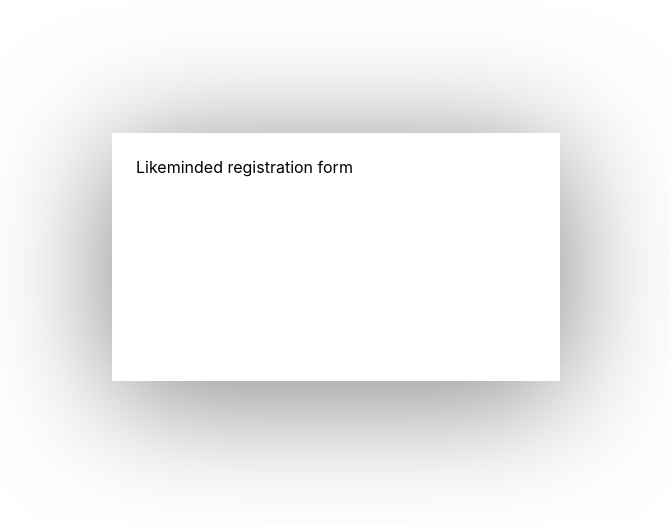
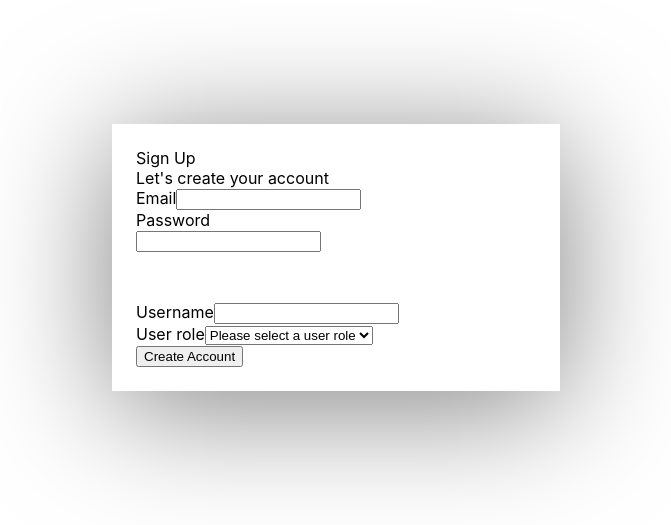
Before and after one commit to webliz/likeminded, a React (Create React App) app: page / in a window 1280 px wide. Shown: the part 143-668 px from the top of the page, without its empty margins (304-975 px from the left). Built offline with nearby package versions, Linux system fonts and the light colour scheme.

Commit message:
Add registration form html

```diff
--- a/src/components/App.tsx
+++ b/src/components/App.tsx
@@ -1,14 +1,98 @@
+import { useState } from 'react';
+/** Components */
+import Input from 'components/Layouts/FormComponents/Input/Input';
+import Label from 'components/Layouts/FormComponents/Label/Label';
+import Select from 'components/Layouts/FormComponents/Select/Select';
 /** Styles */
 import styles from './App.module.scss';
+/** Types and constants */
+import { initialUser } from 'components/App.types';
+import { userRoles } from './App.constants';
 
 function App() {
 
+  const [user, setUser] = useState(initialUser);
+
+  const handleSubmit = () => {
+    console.log('Action after form submit');
+  }
+
   return (
-      <div className={styles.wrapper}>
-        <div className={styles["form-wrapper"]}>
-          Likeminded registration form
+    <div className={styles.wrapper}>
+      <div className={styles["form-wrapper"]}>
+        <div className={styles.heading}>
+          <div>{"Sign Up"}</div>
+          <div>{"Let's create your account"}</div>
         </div>
+        <form id="likeminded-form" onClick={handleSubmit} autoComplete="off" className={styles.form}>
+          {/* Email */}
+          <div>
+            <Label>
+              {"Email"}
+            </Label>
+              <Input
+                type="text"
+                name="email"
+                value={user.email}
+                onChange={(e:any) => {
+                  setUser({...user, [e.target.name]: e.target.value });
+                }}
+              />
+          </div>
+          {/* Password */}
+          <div style={{marginBottom: 50}}>
+            <Label>
+              {"Password"}
+            </Label>
+            <div className={styles.password}>
+              <Input
+                id="password-field"
+                type={"password"}
+                name="password"
+                value={user.password}
+                onChange={(e:any) => {
+                  setUser({...user, [e.target.name]: e.target.value });
+                }}
+              />
+            </div>
+          </div>
+
+          {/* Username */}
+          <div>
+            <Label>
+              {"Username"}
+            </Label>
+            <Input
+              type="text"
+              name="username"
+              value={user.username}
+              onChange={(e:any) => {
+                setUser({...user, [e.target.name]: e.target.value })
+              }}
+            />
+          </div>
+          {/* User role */}
+          <div>
+            <Label>
+              {"User role"}
+            </Label>
+            <Select
+              name="role"
+              value={user.role}
+              options={userRoles}
+              onChange={(e:any) => {
+                setUser({...user, [e.target.name]: parseInt(e.target.value) });
+              }}
+            />
+          </div>
+          <button
+            className={styles["create-action"]}
+          >
+            {"Create Account"}
+          </button>
+        </form>
       </div>
+    </div>
   );
 }
 
```
Also changed, not shown: src/components/Layouts/FormComponents/Input/Input.tsx (renamed from src/components/Layouts/FormComponents/Input/Input/Input.tsx).
